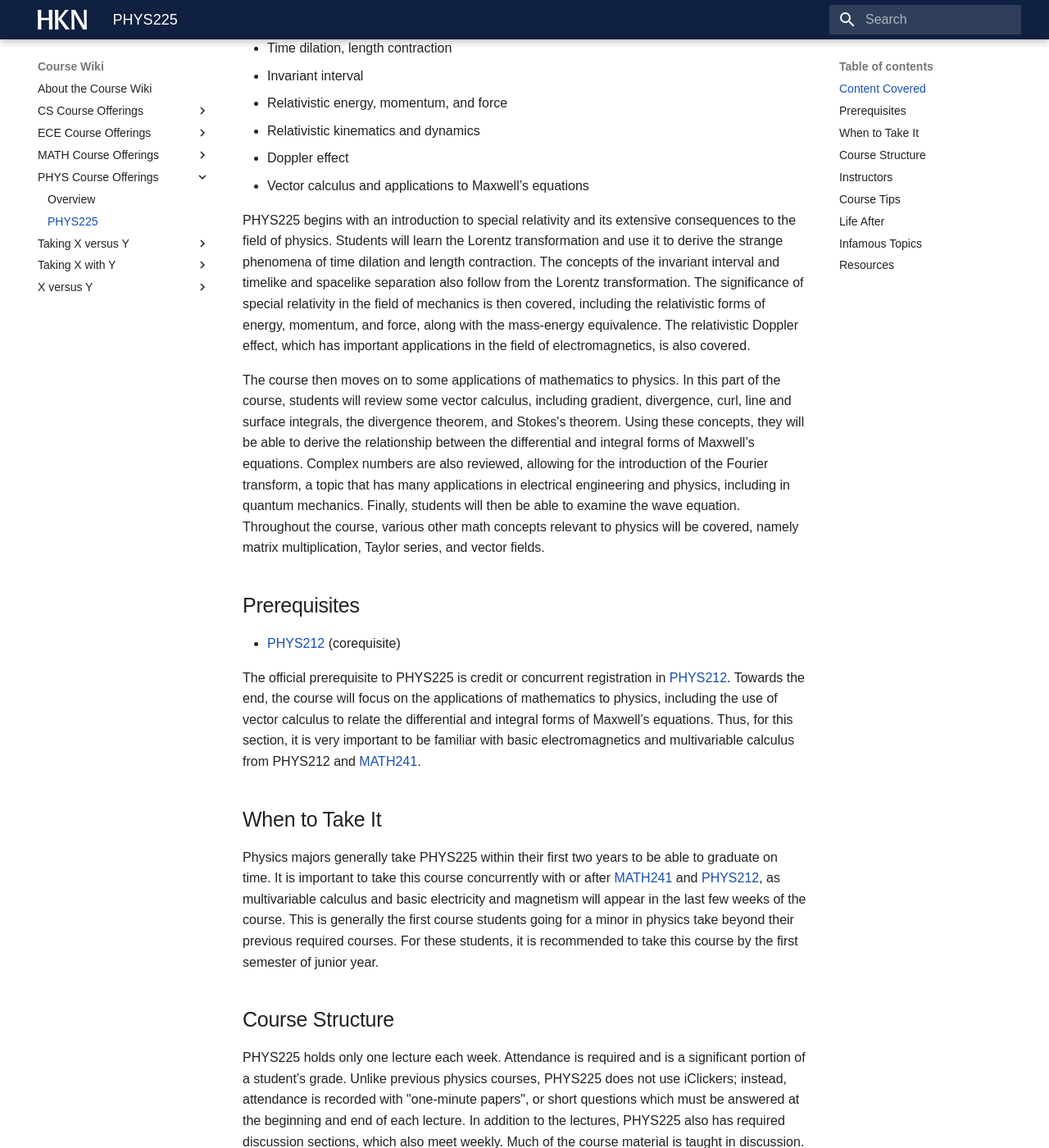
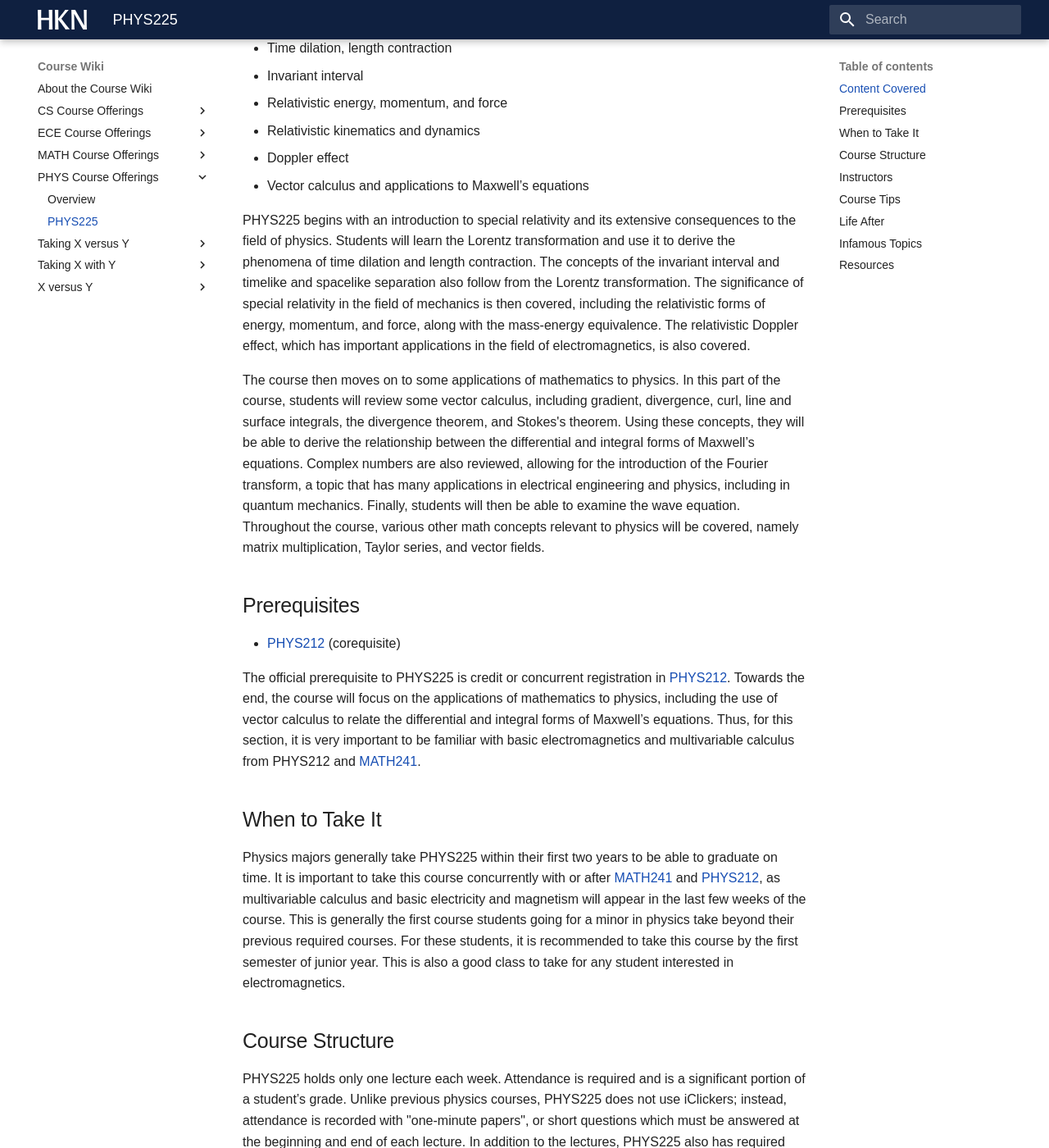
Before and after one commit to hkn-alpha/wiki, an MkDocs documentation site: the page built from docs/Course Wiki/PHYS Course Offerings/PHYS225.md, in a window 1280 px wide and 1400 px high, scrolled down 383 px. Shown: the whole window at 82% size. Built offline with MkDocs 1.6.1 and Material for MkDocs 9.7.7, drawn with Linux system fonts in a browser that asks for light colours; some web fonts are replaced; some of the changed text lies outside the part shown.

Commit message:
Addressed comments

```diff
--- a/docs/Course Wiki/PHYS Course Offerings/PHYS225.md
+++ b/docs/Course Wiki/PHYS Course Offerings/PHYS225.md
@@ -1,6 +1,6 @@
 # PHYS225
 
-PHYS225 (Relativity and Math Applications) is a 2 credit hour course that is required for physics majors.  It counts as a technical elective for both EEs and CEs.  It is offered in the fall and spring semesters.
+PHYS225 (Relativity and Math Applications) is a 2-credit hour course that is required for physics majors.  It is also required for the physics minor.  It counts as a technical elective for both EEs and CEs.  It is offered in the fall and spring semesters.
 
 ## Content Covered
 
@@ -12,7 +12,7 @@
 - Doppler effect
 - Vector calculus and applications to Maxwell’s equations
 
-PHYS225 begins with an introduction to special relativity and its extensive consequences to the field of physics.  Students will learn the Lorentz transformation and use it to derive the strange phenomena of time dilation and length contraction.  The concepts of the invariant interval and timelike and spacelike separation also follow from the Lorentz transformation.  The significance of special relativity in the field of mechanics is then covered, including the relativistic forms of energy, momentum, and force, along with the mass-energy equivalence.  The relativistic Doppler effect, which has important applications in the field of electromagnetics, is also covered.
+PHYS225 begins with an introduction to special relativity and its extensive consequences to the field of physics.  Students will learn the Lorentz transformation and use it to derive the phenomena of time dilation and length contraction.  The concepts of the invariant interval and timelike and spacelike separation also follow from the Lorentz transformation.  The significance of special relativity in the field of mechanics is then covered, including the relativistic forms of energy, momentum, and force, along with the mass-energy equivalence.  The relativistic Doppler effect, which has important applications in the field of electromagnetics, is also covered.
 
 The course then moves on to some applications of mathematics to physics.  In this part of the course, students will review some vector calculus, including gradient, divergence, curl, line and surface integrals, the divergence theorem, and Stokes's theorem.  Using these concepts, they will be able to derive the relationship between the differential and integral forms of Maxwell’s equations.  Complex numbers are also reviewed, allowing for the introduction of the Fourier transform, a topic that has many applications in electrical engineering and physics, including in quantum mechanics.  Finally, students will then be able to examine the wave equation.  Throughout the course, various other math concepts relevant to physics will be covered, namely matrix multiplication, Taylor series, and vector fields.
 
@@ -24,7 +24,7 @@
 
 ## When to Take It
 
-Physics majors generally take PHYS225 within their first two years to be able to graduate on time.  It is important to take this course concurrently with or after [MATH241](../MATH%20Course%20Offerings/MATH241.md) and [PHYS212](PHYS212.md), as multivariable calculus and basic electricity and magnetism will appear in the last few weeks of the course. This is generally the first course students going for a minor in physics take beyond their previous required courses.  For these students, it is recommended to take this course by the first semester of junior year.
+Physics majors generally take PHYS225 within their first two years to be able to graduate on time.  It is important to take this course concurrently with or after [MATH241](../MATH%20Course%20Offerings/MATH241.md) and [PHYS212](PHYS212.md), as multivariable calculus and basic electricity and magnetism will appear in the last few weeks of the course. This is generally the first course students going for a minor in physics take beyond their previous required courses.  For these students, it is recommended to take this course by the first semester of junior year.  This is also a good class to take for any student interested in electromagnetics.
 
 ## Course Structure
 
@@ -54,4 +54,6 @@
 
 ## Resources
 
-Albert Einstein’s original paper on special relativity from 1905, On the Electrodynamics of Moving Bodies, is an excellent supplementary resource.  It can be found [here](https://courses.physics.illinois.edu/phys225/sp2023/Einstein1905.pdf).
+In addition to the textbook, Albert Einstein’s original paper on special relativity from 1905, On the Electrodynamics of Moving Bodies, is an excellent supplementary resource.  It can be found [here](https://courses.physics.illinois.edu/phys225/sp2023/Einstein1905.pdf).
+
+Professor Kudeki has written an excellent document on special relativity, meant specifically for ECE students, which can be found [here](https://courses.engr.illinois.edu/ece350/SpRelativity.pdf).  In this document, special relativity is derived from the Doppler effect and Maxwell's equations.  Many examples relevant to ECE students are also provided.
```
